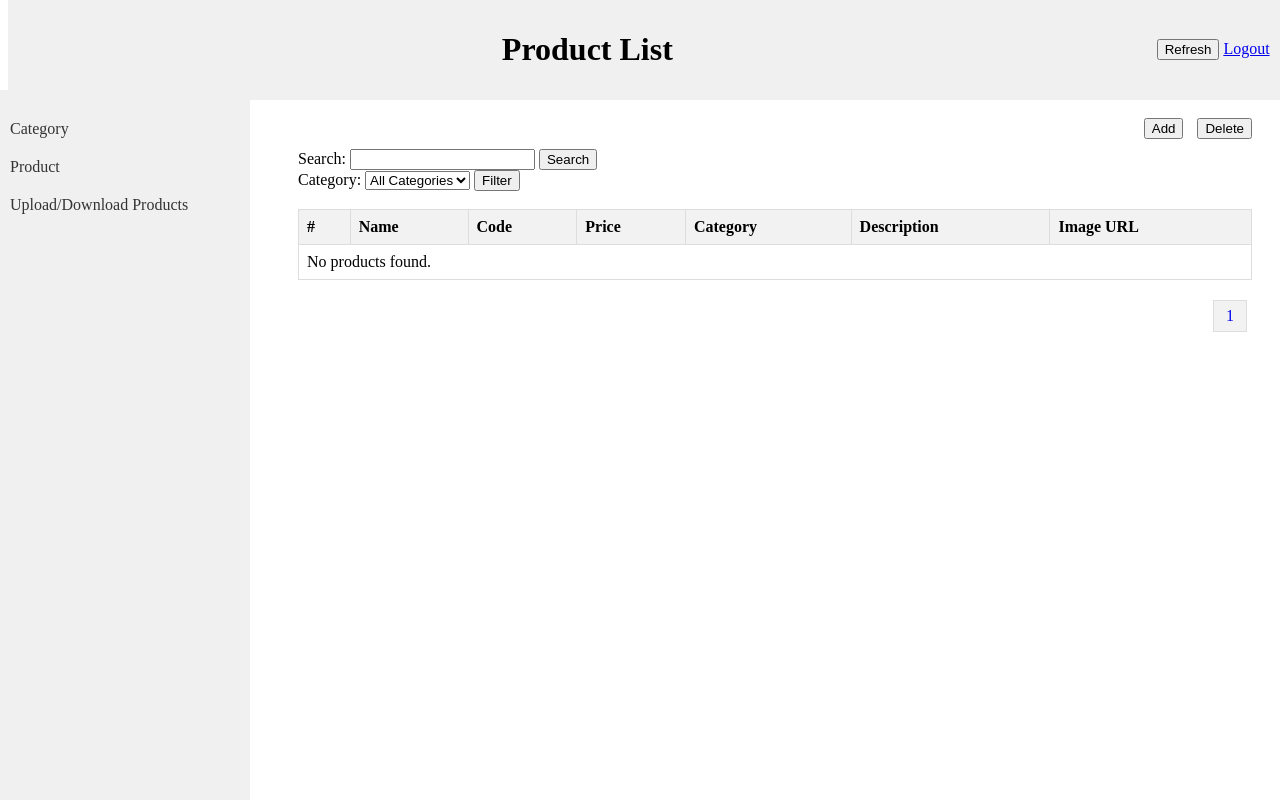
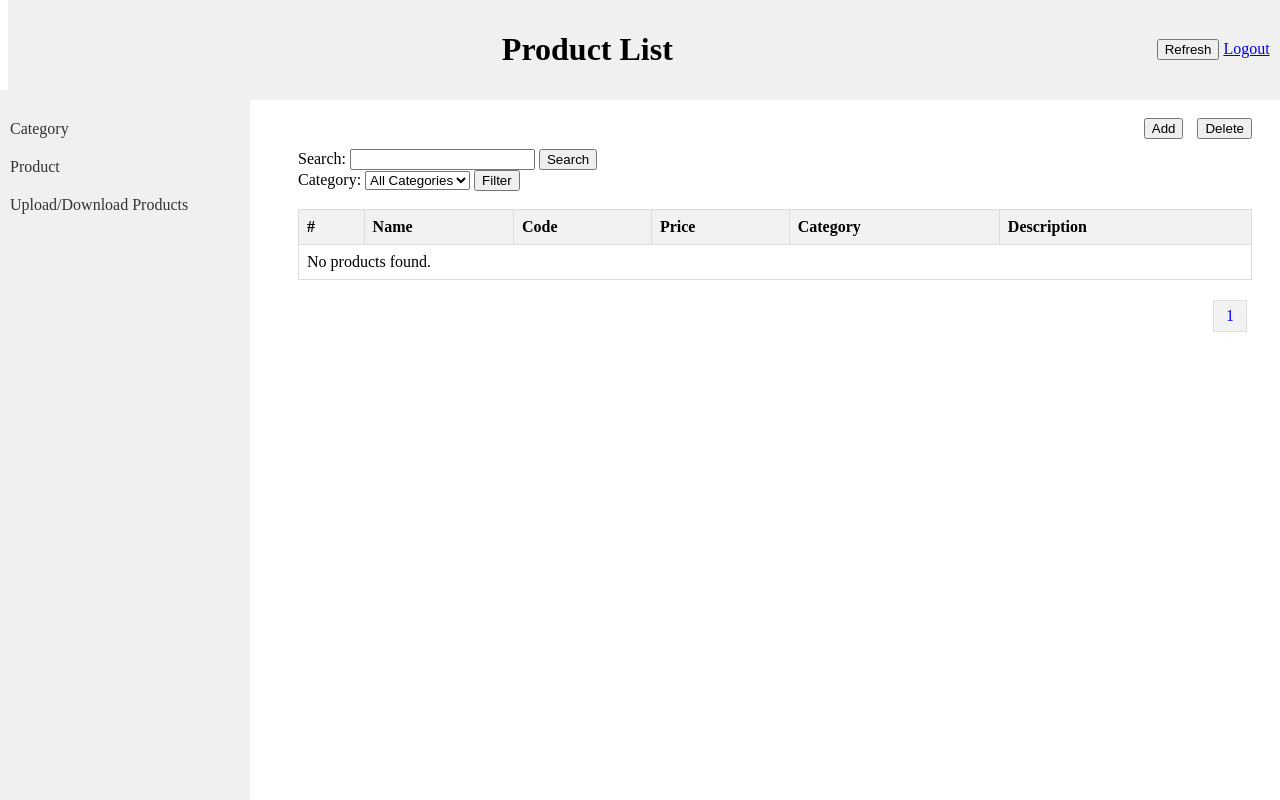
Before and after one commit to shilpacvenugopal/horizon, a Django app: page /onboarding/product/ in a window 1280 px wide. Run offline with Django 3.2, Linux system fonts and the light colour scheme; data that the repository does not hold is empty.

Commit message:
Last commited code

```diff
--- a/onboarding/templates/product_list.html
+++ b/onboarding/templates/product_list.html
@@ -155,7 +155,6 @@
                 <th>Price</th>
                 <th>Category</th>
                 <th>Description</th>
-                <th>Image URL</th>
             </tr>
             {% for product in products %}
                 <tr>
--- a/onboarding/views.py
+++ b/onboarding/views.py
@@ -196,9 +196,11 @@ class ProductUploadAPIView(APIView):
                 price=price,
                 category=category
             )
-            # Handle image
             if image_path:
-               image_file = File(open(image_path, 'rb'))
+                image_name = os.path.basename(image_path)
+                image_file = open(image_path, 'rb')
+                product.image.save(image_name, image_file, save=True)
+                image_file.close()
 
             # Save the image to the product
             product.image.save(Path(image_path).name, image_file, save=True)
@@ -214,7 +216,7 @@ class ProductUploadAPIView(APIView):
 
     def csv_headers(self):
         return  [
-                    'name','code','description','price','category','image_path'
+                    'name','code','description','price','category'
                 ]
 
 #Export sample template from Product
```
